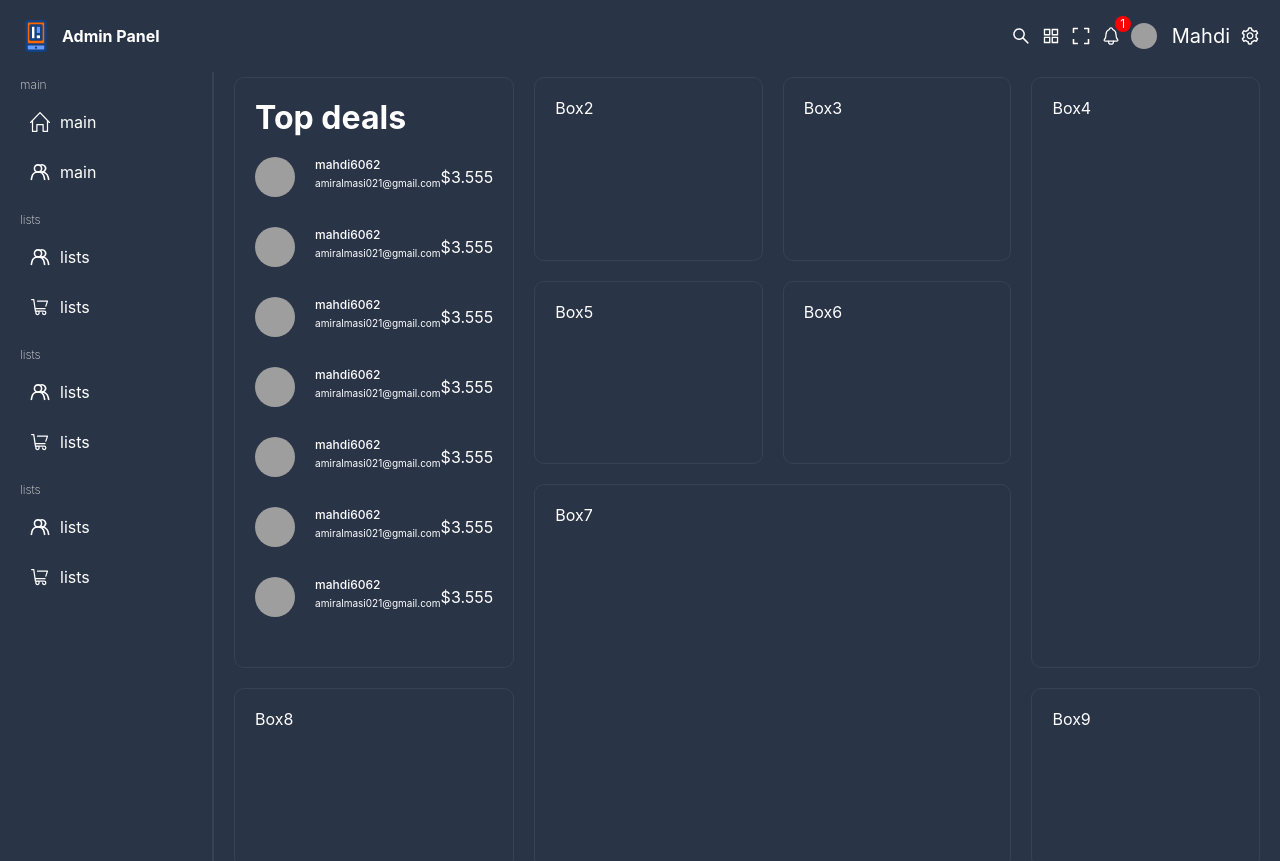
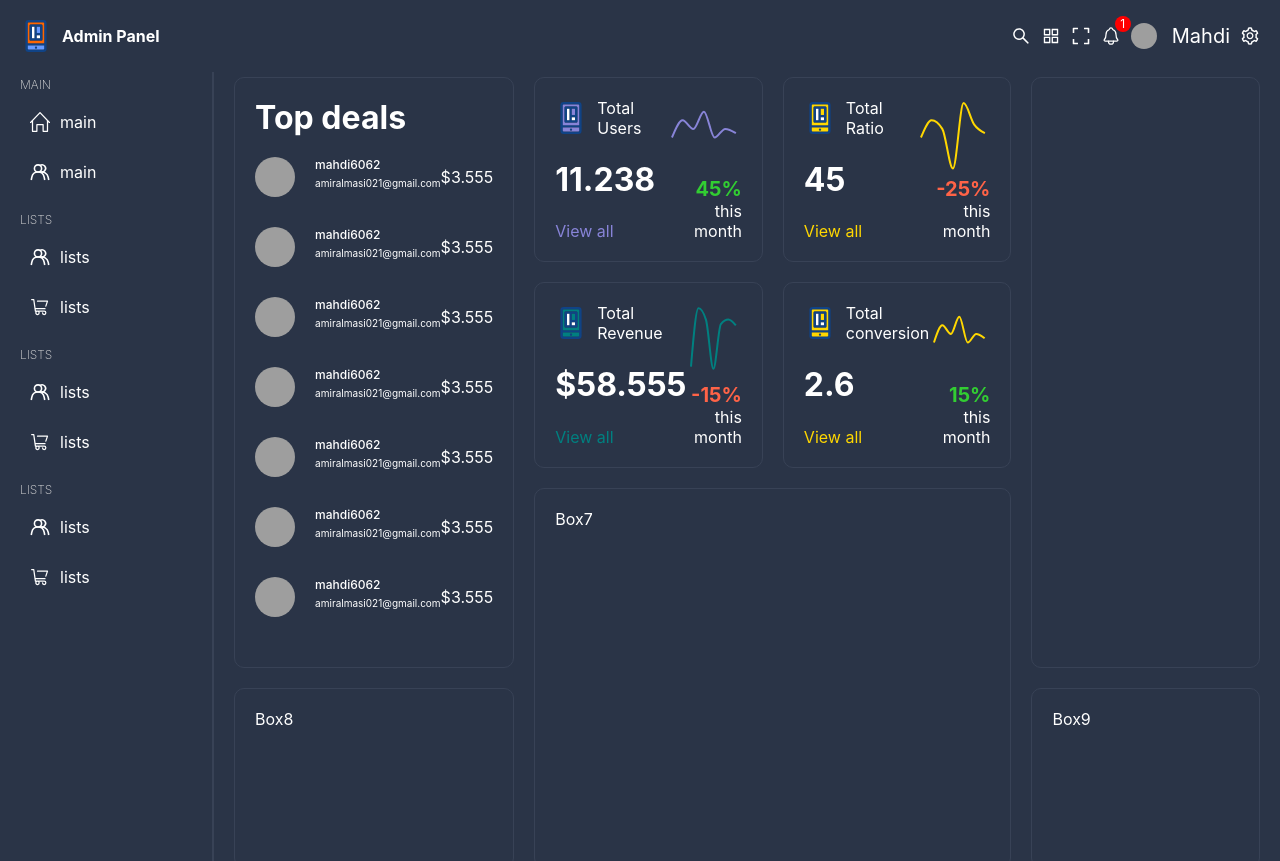
Before and after one commit to itsmahdi62/admin-panel, a React (Create React App) app: page /users in a window 1280 px wide. Shown: the top 861 px of the page. Built offline with nearby package versions, Linux system fonts and the light colour scheme; grey boxes are pictures that could not be loaded.

Commit message:
Create charts

```diff
--- a/package.json
+++ b/package.json
@@ -15,6 +15,7 @@
     "react-icons": "^4.10.1",
     "react-router-dom": "^6.15.0",
     "react-scripts": "5.0.1",
+    "recharts": "^2.8.0",
     "sass": "^1.66.1",
     "typescript": "^4.9.5",
     "web-vitals": "^2.1.4"
--- a/src/Data.ts
+++ b/src/Data.ts
@@ -124,3 +124,74 @@
         amount:3.555,
     },
 ]
+
+export const chartBoxUser = {
+    color: "#8884d8",
+    icon:"/userIcon.svg",
+    title:"Total Users",
+    number: "11.238",
+    dataKey: "users",
+    percentage:45,
+    chartData: [
+        { name : "Sun" , users:400},
+        { name : "Mon" , users:600},
+        { name : "Tue" , users:500},
+        { name : "Wed" , users:700},
+        { name : "Thu" , users:400},
+        { name : "Fri" , users:500},
+        { name : "Sat" , users:450},
+    ]
+}
+
+export const chartBoxConversion = {
+    color: "gold",
+    icon:"/conversionIcon.svg",
+    title:"Total conversion",
+    number: "2.6",
+    dataKey: "conversion",
+    percentage:15,
+    chartData: [
+        { name : "Sun" , conversion:400},
+        { name : "Mon" , conversion:600},
+        { name : "Tue" , conversion:500},
+        { name : "Wed" , conversion:700},
+        { name : "Thu" , conversion:400},
+        { name : "Fri" , conversion:500},
+        { name : "Sat" , conversion:450},
+    ]
+}
+
+export const chartBoxRevenue = {
+    color: "teal",
+    icon:"/revenueIcon.svg",
+    title:"Total Revenue",
+    number: "$58.555",
+    dataKey: "revenue",
+    percentage:-15,
+    chartData: [
+        { name : "Sun" , revenue:90},
+        { name : "Mon" , revenue:600},
+        { name : "Tue" , revenue:500},
+        { name : "Wed" , revenue:70},
+        { name : "Thu" , revenue:460},
+        { name : "Fri" , revenue:500},
+        { name : "Sat" , revenue:450},
+    ]
+}
+export const chartBoxProduct = {
+    color: "gold",
+    icon:"/conversionIcon.svg",
+    title:"Total Ratio",
+    number: 45,
+    dataKey: "product",
+    percentage:-25,
+    chartData: [
+        { name : "Sun" , product:400},
+        { name : "Mon" , product:600},
+        { name : "Tue" , product:500},
+        { name : "Wed" , product:40},
+        { name : "Thu" , product:800},
+        { name : "Fri" , product:550},
+        { name : "Sat" , product:450},
+    ]
+}
--- /dev/null
+++ b/src/components/ChartBox/ChartBox.scss
@@ -0,0 +1,42 @@
+.chartBox{
+    display: flex;
+    height: 100%;
+
+    .boxInfo{
+        display: flex;
+        flex-direction: column;
+        justify-content: space-between;
+        flex: 3;
+        .title{
+            display: flex;
+            align-items: center;
+            gap: 10px;
+        }
+    }
+
+    .chartInfo{
+        flex:2;
+        display: flex;
+        flex-direction: column;
+        justify-content: space-between;
+
+        .chart{
+            width: 100%;
+            height: 100%;
+        }
+
+        .texts{
+            display: flex;
+            flex-direction: column;
+            text-align: right;
+
+            .percentage{
+                font-weight: bold;
+                font-size: 20px;
+            }
+            .duration{
+                font-size: 14px;
+            }
+        }
+    }
+}
--- /dev/null
+++ b/src/components/ChartBox/ChartBox.tsx
@@ -0,0 +1,46 @@
+import { Link } from "react-router-dom";
+import "./ChartBox.scss"
+import { ResponsiveContainer ,LineChart,Line, Tooltip} from "recharts";
+
+
+type Props = {
+  color:string;
+  icon:string;
+  title:string;
+  dataKey:string;
+  number: number | string;
+  percentage:number;
+  chartData: object[];
+}
+
+const ChartBox = (props:Props) => {
+    return ( <div className="chartBox">
+        <div className="boxInfo">
+            <div className="title">
+                <img src={props.icon} alt="" />
+                <span>{props.title}</span>
+            </div>
+            <h1>{props.number}</h1>
+            <Link to="/" style={{color : props.color}}>View all</Link>
+        </div>
+        <div className="chartInfo">
+            <div className="chart">
+                <ResponsiveContainer width="99%" height="100%">
+                    <LineChart  data={props.chartData}>
+                        <Tooltip contentStyle={{background:"transparent" , border:"none"}}
+                        labelStyle={{display:"none"}}
+                        position={{x:10 , y:60}}
+                        />
+                        <Line type="monotone" dataKey={props.dataKey} stroke={props.color} strokeWidth={2} dot={false} />
+                    </LineChart>
+                </ResponsiveContainer>
+            </div>
+            <div className="texts">
+                <span className="percentage" style={{color : props.percentage< 0 ? "tomato" : "limegreen"}}>{props.percentage}%</span>
+                <span className="durtion">this month</span>
+            </div>
+        </div>
+    </div> );
+}
+
+export default ChartBox;
--- a/src/components/Menu/Menu.scss
+++ b/src/components/Menu/Menu.scss
@@ -10,7 +10,7 @@
             font-size: 12px;
             font-weight: 200;
             color: $soft-color;
-
+            text-transform: uppercase;
         }
 
         .listItem{
--- a/src/pages/Home/Home.tsx
+++ b/src/pages/Home/Home.tsx
@@ -1,3 +1,5 @@
+import { chartBoxUser ,chartBoxProduct  ,chartBoxRevenue ,chartBoxConversion } from "../../Data";
+import ChartBox from "../../components/ChartBox/ChartBox";
 import TopBox from "../../components/TopBox/TopBox";
 import "./Home.scss"
 
@@ -6,11 +8,11 @@
         <div className="box box1">
             <TopBox />
         </div>
-        <div className="box box2">Box2</div>
-        <div className="box box3">Box3</div>
-        <div className="box box4">Box4</div>
-        <div className="box box5">Box5</div>
-        <div className="box box6">Box6</div>
+        <div className="box box2"><ChartBox {...chartBoxUser}/></div>
+        <div className="box box3"><ChartBox {...chartBoxProduct}/></div>
+        <div className="box box4"></div>
+        <div className="box box5"><ChartBox {...chartBoxRevenue}/></div>
+        <div className="box box6"><ChartBox {...chartBoxConversion}/></div>
         <div className="box box7">Box7</div>
         <div className="box box8">Box8</div>
         <div className="box box9">Box9</div>
```
Also changed, not shown: 1 other file (tests, documents, lock files or other folders).
